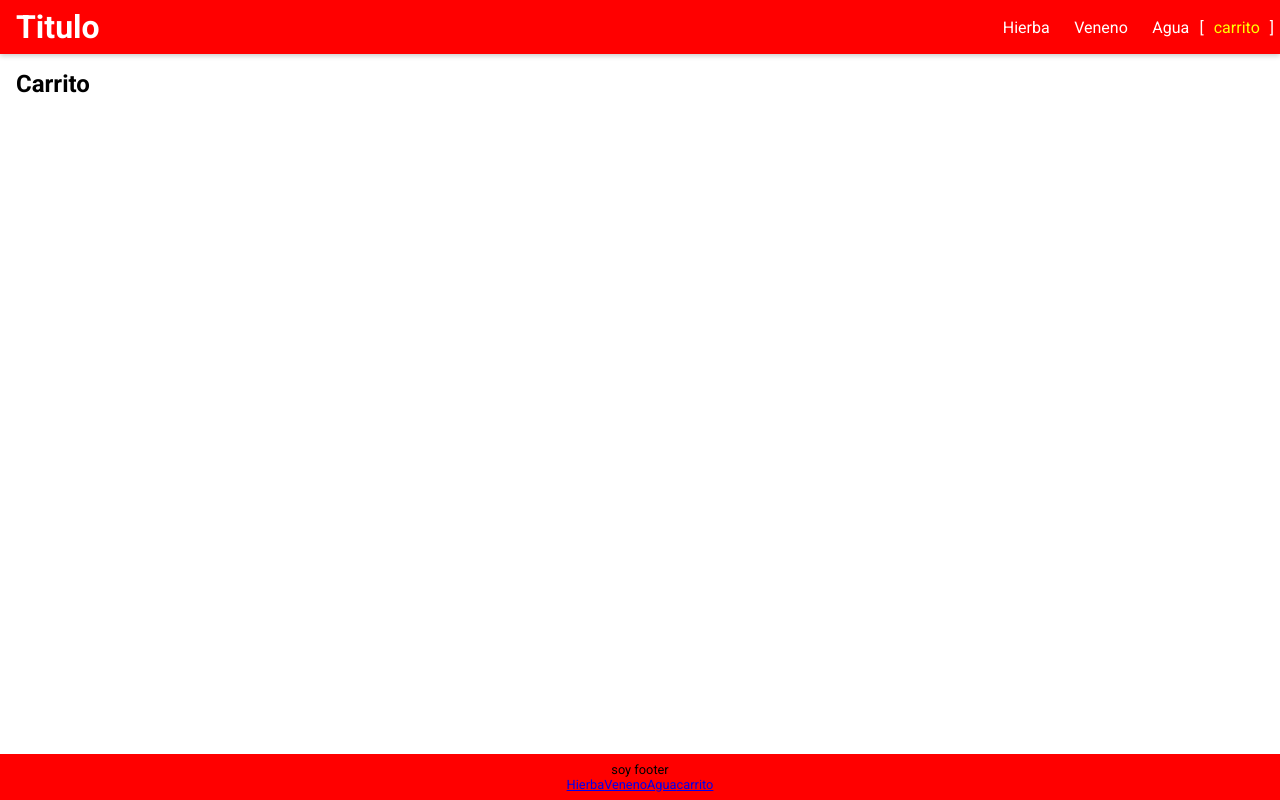
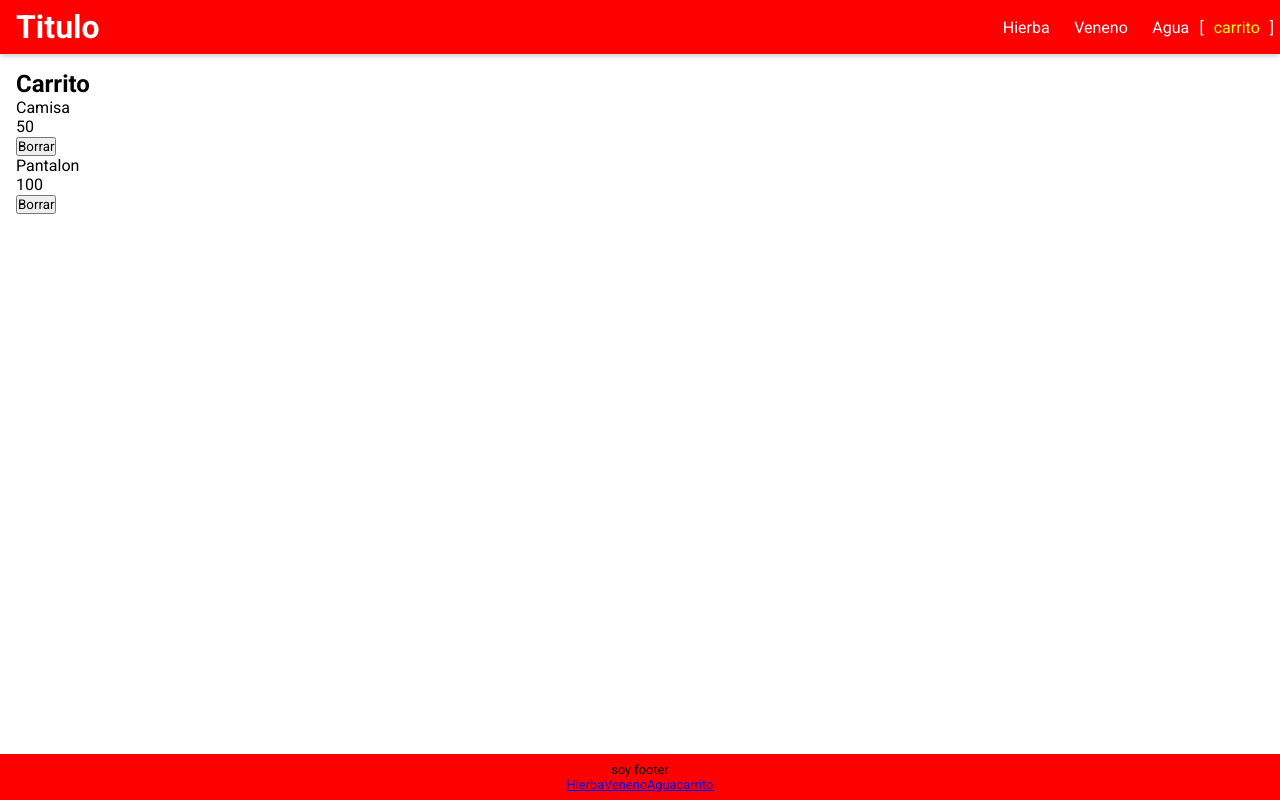
Before and after one commit to HoracioGutierrez/comision_25470, a React (Create React App) app in the folder app/: page /carrito in a window 1280 px wide. Built offline with nearby package versions, Linux system fonts and the light colour scheme.

Commit message:
After context

```diff
--- a/app/src/App.js
+++ b/app/src/App.js
@@ -4,7 +4,7 @@ import Main from "./Main"
 import { ToastContainer } from "react-toastify"
 import 'react-toastify/dist/ReactToastify.css';
 import { BrowserRouter } from "react-router-dom";
-import MiProvider from "./miContexto"
+import MiProvider from "./MiProvider";
 
 function App() {
     return (
--- a/app/src/Carrito.js
+++ b/app/src/Carrito.js
@@ -1,32 +1,22 @@
 import { useContext } from "react"
-import { contexto } from "./miContexto"
+import { contexto } from "./MiProvider"
 
 const Carrito = () => {
 
-    const resultado = useContext(contexto)
-    const carrito = resultado.carrito
-    const borrarDelCarrito = resultado.borrarDelCarrito
-
-    console.log(resultado)
-
-    const handleBorrar = () => {
-        console.log("borrar")
-        //borrarDelCarrito()
-    }
+    const {carrito,borrarProducto} = useContext(contexto)
 
     return (
         <>
             <h2>Carrito</h2>
-            {carrito.map(item => (
-                <div key={item.id}>
-                    <h3>{item.titulo}</h3>
-                    <p>{item.descripcion}</p>
-                    <p>{item.precio} x {item.cantidad}</p>
-                    <p>Total : ${item.precio * item.cantidad}</p>
-                    <button onClick={handleBorrar}>borrar</button>
-                </div>
-            ))}
-            {/* <Link>checkout</Link> */}
+            {
+                carrito.map(producto => (
+                    <div key={producto.id}>
+                        <p>{producto.nombre}</p>
+                        <p>{producto.precio}</p>
+                        <button onClick={()=>borrarProducto(producto.id)}>Borrar</button>
+                    </div>
+                ))
+            }
         </>
     )
 }
--- a/app/src/Contador.js
+++ b/app/src/Contador.js
@@ -1,13 +1,9 @@
-import { useState , useContext } from "react"
-import { contexto } from "./miContexto"
+import { useState } from "react"
 
 
 const Contador = ({stock,initial,onAdd}) => {
 
     const [contador, setContador] = useState(initial)
-
-    const resultado = useContext(contexto)
-    console.log(resultado)
 
     const handleAumentar = (e) => {
         if(contador < stock){
--- a/app/src/Item.js
+++ b/app/src/Item.js
@@ -4,12 +4,12 @@ const Item = ({producto}) => {
   return (
     <article>
         <h2>{producto.nombre}</h2>
-        {/* <img src={producto.sprites.other.home.front_default} alt="" />
+        <img src={producto.sprites.other.home.front_default} alt="" />
         <p>Altura : {producto.height} in</p>
         <p>Peso : {producto.weight} lb</p>
         <button>
           <Link to={`/pokemon/${producto.id}`}>ver detalle</Link>
-        </button> */}
+        </button>
     </article>
   )
 }
--- a/app/src/ItemDetailContainer.js
+++ b/app/src/ItemDetailContainer.js
@@ -3,7 +3,10 @@ import { Link, useParams } from "react-router-dom"
 import { toast } from "react-toastify"
 import Contador from "./Contador"
 import Loader from "./Loader"
-import { contexto } from "./miContexto"
+import { contexto } from "./MiProvider"
+
+
+
 
 const ItemDetailContainer = () => {
 
@@ -11,7 +14,8 @@ const ItemDetailContainer = () => {
   const [loading, setLoading] = useState(true)
   const [seleccionado, setSeleccionado] = useState(false)
   const { id } = useParams()
-  const {agregarAlCarrito} = useContext(contexto)
+  const {agregarProducto} = useContext(contexto)
+
 
   useEffect(() => {
     setTimeout(() => {
@@ -41,6 +45,11 @@ const ItemDetailContainer = () => {
     }
   }
 
+  const handleClick = () => {
+    console.log("Click del Link/Boton")
+    agregarProducto()
+  }
+
   if (loading) {
     return <Loader />
   } else {
@@ -58,7 +67,7 @@ const ItemDetailContainer = () => {
         </p>
         <Contador initial={1} stock={5} onAdd={onAdd} />
         <p>{seleccionado ? "ya se selecciono algo!" : "No se eligion ninguna cantidad"}</p>
-        {seleccionado ? <Link to="/carrito">carrito</Link> : null}
+        {seleccionado ? <Link onClick={handleClick} to="/carrito">carrito</Link> : null}
       </div>
     )
   }
--- a/app/src/ItemListContainer.js
+++ b/app/src/ItemListContainer.js
@@ -16,7 +16,7 @@ const ItemListContainer = () => {
 
     useEffect(() => {
 
-        const pokemonCollection = collection(db,"pokemones")
+        /* const pokemonCollection = collection(db,"pokemones")
         const documentos = getDocs(pokemonCollection)
 
         documentos
@@ -27,8 +27,8 @@ const ItemListContainer = () => {
                 const aux = []
 
                 respuesta.forEach((documento)=>{
-                    /* console.log(documento.data())
-                    console.log(documento.id) */
+                     console.log(documento.data())
+                    console.log(documento.id)
                     const pokemon = {
                         id: documento.id,
                         ...documento.data()
@@ -45,10 +45,10 @@ const ItemListContainer = () => {
             .catch(()=>{
                 toast.error("Hubo un error!")
             })
+ */
 
 
-
-       /*  const pedido = fetch("https://pokeapi.co/api/v2/pokemon")
+        const pedido = fetch("https://pokeapi.co/api/v2/pokemon")
 
         pedido
             .then((respuestaDeLaApi) => {
@@ -81,7 +81,7 @@ const ItemListContainer = () => {
             })
             .finally(() => {
                 setLoading(false)
-            }) */
+            })
 
     },[id])
 
--- a/app/src/Main.js
+++ b/app/src/Main.js
@@ -5,8 +5,7 @@ import ItemDetailContainer from "./ItemDetailContainer";
 import Carrito from "./Carrito"
 import Test from "./Test";
 
-const Main = (props) => {
-
+const Main = ({nombre,apellido}) => {
     return (
         <main className="container">
             <Routes>
--- /dev/null
+++ b/app/src/MiProvider.js
@@ -0,0 +1,45 @@
+import { createContext, useState } from "react";
+
+export const contexto = createContext()
+const {Provider} = contexto
+
+const MiProvider = ({children}) => {
+
+    const [carrito,setCarrito] = useState([
+        {
+            id: 1,
+            nombre: "Camisa",
+            precio: 50
+        },
+        {
+            id: 2,
+            nombre: "Pantalon",
+            precio: 100
+        }
+    ])
+
+    const agregarProducto = () => {
+        //aca seguro va el setCarrito porque no la puedo pasar directo
+        //setCarrito()
+        console.log("Funciona")
+    }
+
+    const borrarProducto = id => {
+        console.log("Borrando desde el provider",id)
+        console.log(id)
+    }
+
+    const valorDelProvider = {
+        carrito ,
+        borrarProducto,
+        agregarProducto
+    }
+
+    return (
+        <Provider value={valorDelProvider}>
+            {children}
+        </Provider>
+    )
+}
+
+export default MiProvider
--- a/app/src/miContexto.js
+++ /dev/null
@@ -1,90 +0,0 @@
-import { createContext, useState } from "react"
-
-export const contexto = createContext()
-const { Provider } = contexto
-
-
-const MiProvider = ({children}) => {
-
-
-    const [carrito,setCarrito] = useState([])
-    const [total,setTotal] = useState(0)
-    const [cantidad,setCantidad] = useState(0)
-
-    const borrarDelCarrito = (id) => {}
-
-    const agregarAlCarrito = (producto,cantidad) => {
-        if(isInCart()){
-
-        }else{
-            //1) siempre copio el estado primero si es tipo array u objeto
-            const copia = carrito.slice(0)
-            //... (Operador Rest/Spread)
-        }
-    }
-
-    const limipiarCarrito = () => {
-        setCarrito([])
-    }
-
-    const isInCart = (id) => {
-        //recorre todo el carrito en busca del producto con id "id"
-        //devuelve true si el producto existe
-        //devuelve false si el producto no existe
-    }
-
-    const valorDelContexto = {
-        total : total,
-        carrito : carrito,
-        borrarDelCarrito : borrarDelCarrito,
-        agregarAlCarrito : agregarAlCarrito
-    }
-
-    return (
-        <Provider value={valorDelContexto}>
-            {children}
-        </Provider>
-    )
-}
-
-export default MiProvider
-
-
-
-
-
-
-
-
-
-
-
-
-
-
-
-
-
-
-
-
-
-
-
-
-
-/* carrito : [{
-    id : 1 ,
-    titulo : "Libro 1" ,
-    precio : 100,
-    cantidad : 2,
-    imagen : "https://images-na.ssl-images-amazon.com/images/I/51Zymoq7UnL._SX325_BO1,204,203,200_.jpg",
-    descripcion : "Descripcion del libro 1"
-},{
-    id : 2 ,
-    titulo : "Libro 2" ,
-    precio : 200,
-    cantidad : 1,
-    imagen : "https://images-na.ssl-images-amazon.com/images/I/51Zymoq7UnL._SX325_BO1,204,203,200_.jpg",
-    descripcion : "Descripcion del libro 2"
-}] */
```
Also changed, not shown: app/info.txt, app/src/productos.js (deleted).
